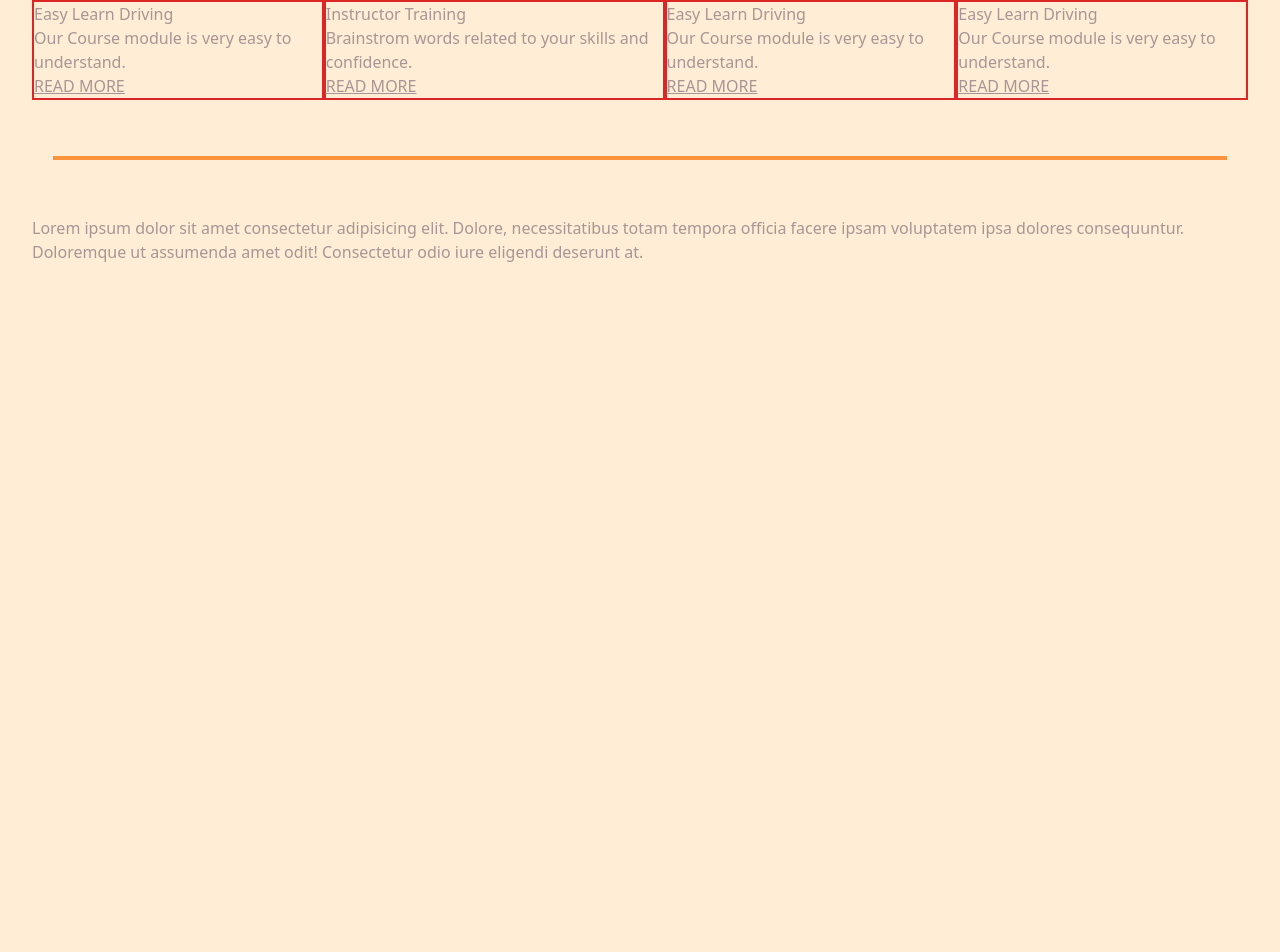
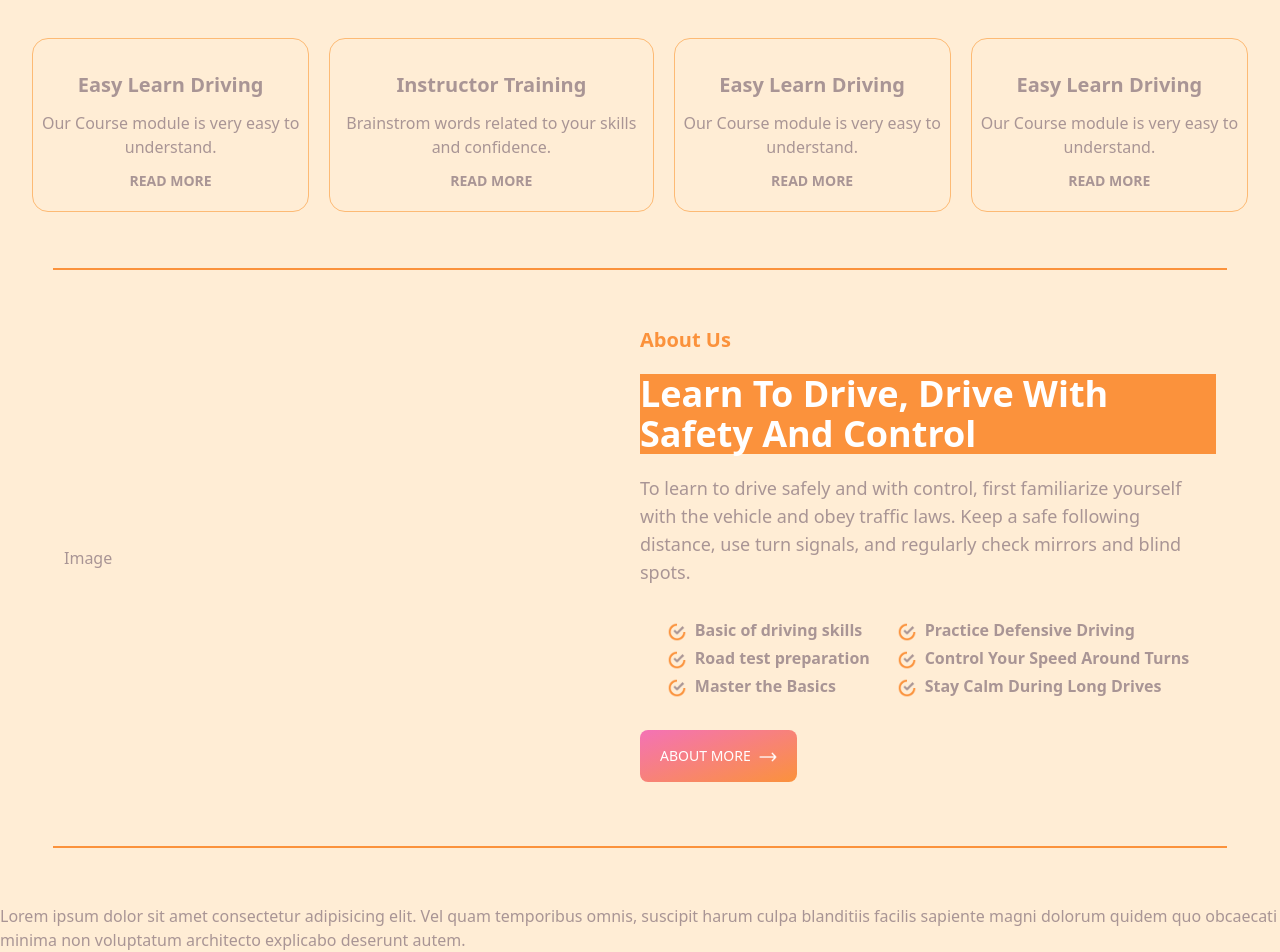
Before and after one commit to Codngwthubaid/NoLimitBikers, a Next.js app: page / in a window 1280 px wide. Shown: the part 772-1724 px from the top of the page. Before the commit the page ends 1036 px from the top, so only its background shows below. Built offline with nearby package versions, Linux system fonts and the light colour scheme.

Commit message:
Start working on courses section

```diff
--- a/src/app/page.js
+++ b/src/app/page.js
@@ -2,7 +2,10 @@
 import Image from "next/image";
 import rightArrowWhite from "../public/img/rightArrowWhite.png"
 import mainDriving from "../public/img/mainDriving.jpg"
+import rightTick from "../public/img/rightTick.png"
 import Card from "@/components/Card";
+import AboutTick from "@/components/AboutTick";
+import Link from "next/link";
 
 export default function Home() {
   return (
@@ -18,15 +21,17 @@ export default function Home() {
                 </div>
                 <div className="text-5xl font-bold">Confidence</div>
               </div>
-              <div className="">
+              <div>
+                <Link href="/pages/courses">
                 <button type="button" className="text-white flex justify-center items-end gap-x-2 bg-gradient-to-br from-pink-400 to-orange-400 hover:bg-gradient-to-bl focus:ring-4 focus:outline-none focus:ring-pink-200 dark:focus:ring-pink-600 font-medium rounded-lg text-sm px-5 py-4 text-center me-2 mb-2">EXPLORE COURSES
                   <Image
                     src={rightArrowWhite}
                     width={18}
                     height={20}
                     alt="Picture of the author"
-                  />
+                    />
                 </button>
+                    </Link>
               </div>
             </div>
             <div>
@@ -39,7 +44,7 @@ export default function Home() {
           </article>
         </section>
 
-        <div className="h-1 w-11/12 bg-orange-400 mx-auto my-14"></div>
+        <div className="h-[2px] w-11/12 bg-orange-400 mx-auto my-14"></div>
 
         <section className="container mx-auto">
           <article>
@@ -48,7 +53,7 @@ export default function Home() {
               <div className="text-4xl font-bold">We Provide Service For You</div>
             </div>
 
-            <div className="flex">
+            <div className="flex gap-x-5 my-10">
               <Card data="Easy Learn Driving" details="Our Course module is very easy to understand." />
               <Card data="Instructor Training" details="Brainstrom words related to your skills and confidence." />
               <Card data="Easy Learn Driving" details="Our Course module is very easy to understand." />
@@ -57,11 +62,56 @@ export default function Home() {
           </article>
         </section>
 
-        <div className="h-1 w-11/12 bg-orange-400 mx-auto my-14"></div>
+        <div className="h-[2px] w-11/12 bg-orange-400 mx-auto my-14"></div>
 
         <section className="container mx-auto">
           <article>
-            Lorem ipsum dolor sit amet consectetur adipisicing elit. Dolore, necessitatibus totam tempora officia facere ipsam voluptatem ipsa dolores consequuntur. Doloremque ut assumenda amet odit! Consectetur odio iure eligendi deserunt at.
+            <div className="flex justify-center items-center">
+              <div className="w-[45vw]">
+                Image
+              </div>
+              <div>
+                <div className="flex flex-col gap-y-5 w-[45vw]">
+                  <div className="text-xl font-semibold text-orange-400">About Us</div>
+                  <div className="text-4xl font-bold bg-orange-400 text-white">Learn To Drive, Drive With Safety And Control</div>
+                  <div className="text-lg">To learn to drive safely and with control, first familiarize yourself with the vehicle and obey traffic laws. Keep a safe following distance, use turn signals, and regularly check mirrors and blind spots.</div>
+                  <div className="flex justify-evenly font-semibold my-3">
+                    <div className="flex flex-col items-start gap-y-1">
+                      <AboutTick src={rightTick} data="Basic of driving skills" />
+                      <AboutTick src={rightTick} data="Road test preparation" />
+                      <AboutTick src={rightTick} data="Master the Basics" />
+                    </div>
+                    <div className="flex flex-col items-start gap-y-1">
+                      <AboutTick src={rightTick} data="Practice Defensive Driving" />
+                      <AboutTick src={rightTick} data="Control Your Speed Around Turns" />
+                      <AboutTick src={rightTick} data="Stay Calm During Long Drives" />
+                    </div>
+                  </div>
+                  <div>
+                    <Link href="/pages/about">
+                      <button type="button" className="text-white flex justify-center items-end gap-x-2 bg-gradient-to-br from-pink-400 to-orange-400 hover:bg-gradient-to-bl focus:ring-4 focus:outline-none focus:ring-pink-200 dark:focus:ring-pink-600 font-medium rounded-lg text-sm px-5 py-4 text-center me-2 mb-2">ABOUT MORE
+                        <Image
+                          src={rightArrowWhite}
+                          width={18}
+                          height={20}
+                          alt="Picture of the author"
+                          />
+                      </button>
+                          </Link>
+                  </div>
+                </div>
+              </div>
+            </div>
+          </article>
+        </section>
+
+        <div className="h-[2px] w-11/12 bg-orange-400 mx-auto my-14"></div>
+
+        <section>
+          <article>
+            <div>
+              Lorem ipsum dolor sit amet consectetur adipisicing elit. Vel quam temporibus omnis, suscipit harum culpa blanditiis facilis sapiente magni dolorum quidem quo obcaecati minima non voluptatum architecto explicabo deserunt autem.
+            </div>
           </article>
         </section>
 
--- /dev/null
+++ b/src/components/AboutTick.js
@@ -0,0 +1,21 @@
+import React from 'react'
+import Image from 'next/image'
+
+const AboutTick = (props) => {
+    return (
+        <>
+            <div className="flex justify-center items-end gap-x-2">
+                <div>
+                    <Image
+                        src={props.src}
+                        className="w-5 rounded-3xl object-cover"
+                        alt="Picture of the author"
+                    />
+                </div>
+                <div>{props.data}</div>
+            </div>
+        </>
+    )
+}
+
+export default AboutTick
--- a/src/components/Card.js
+++ b/src/components/Card.js
@@ -5,7 +5,7 @@ import Image from 'next/image'
 const Card = (props) => {
     return (
         <>
-            <div className='border-2 border-red-600 '>
+            <div className='flex flex-col justify-center items-center text-center gap-y-3 border border-orange-300 py-5 rounded-2xl hover:bg-orange-400 hover:text-white'>
                 <div>
                     {/* <Image
                             src={ }
@@ -14,17 +14,16 @@ const Card = (props) => {
                             alt="Picture of the author"
                         />  */}
                 </div>
-                <div>{props.data}</div>
+                <div className='font-semibold text-xl'>{props.data}</div>
                 <div>{props.details}</div>
-                <div>
-                    <Link href="/pages/about" className='underline'>READ MORE
-                        {/* <Image
+                <div className='flex justify-center items-center gap-x-2 cursor-pointer'>
+                    <Link href="/pages/about" className='font-semibold hover:underline text-sm'>READ MORE</Link>
+                    {/* <Image
                             src={ }
                             width={18}
                             height={20}
                             alt="Picture of the author"
                         /> */}
-                    </Link>
                 </div>
             </div>
         </>
```
Also changed, not shown: src/public/img/rightTick.png (added).
